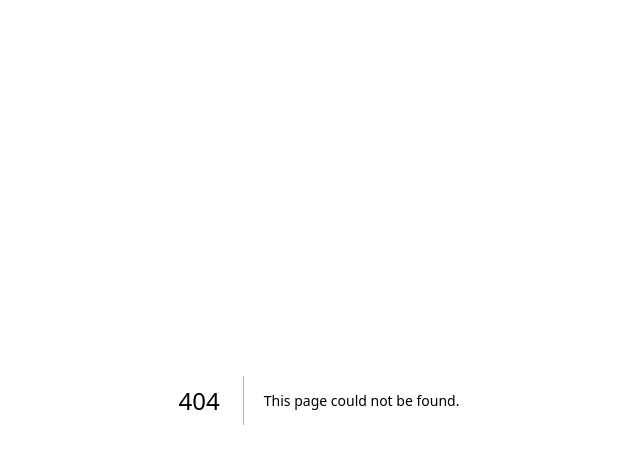
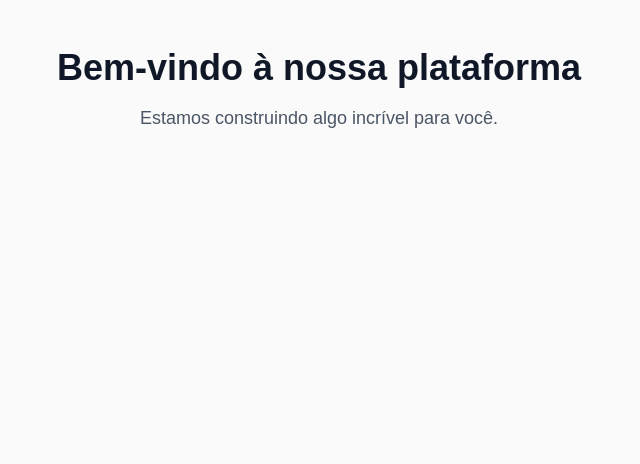
Before and after one commit to Carlos-Eduardo-Ferreira/horus, a Next.js app in the folder frontend/: page /dashboard in a window 1280 px wide. Before the commit this address had no page. Shown: the top 464 px of the page, without its empty margins (321-961 px from the left). Built offline with nearby package versions, Linux system fonts and the light colour scheme.

Commit message:
general fixes

```diff
--- a/frontend/src/app/auth/layout.tsx
+++ b/frontend/src/app/auth/layout.tsx
@@ -4,7 +4,7 @@ export default function AuthLayout({ children }: { children: React.ReactNode })
   return (
     <div className="min-h-screen bg-[url('/assets/background_auth.png')] bg-cover bg-center flex items-center justify-center px-4">
       <div className="w-full max-w-md">
-        <div className="auth-form-wrapper">
+        <div className="bg-muted p-6 sm:p-8 md:p-10 rounded-lg shadow-2xl">
           {children}
         </div>
       </div>
--- a/frontend/src/app/auth/login/page.tsx
+++ b/frontend/src/app/auth/login/page.tsx
@@ -148,9 +148,10 @@ export default function LoginPage() {
 
       {/* Formulário de login */}
       <form onSubmit={handleSubmit}>
-        <div className="flex flex-col space-y-4 sm:space-y-6">
+        <div className="flex flex-col space-y-6">
           {/* Campo de CPF/CNPJ */}
           <LabeledInput
+            mutedBackground
             id="document"
             title="CPF/CNPJ"
             type="text"
@@ -163,6 +164,7 @@ export default function LoginPage() {
 
           {/* Campo de Senha */}
           <LabeledInput
+            mutedBackground
             id="password"
             title="Senha"
             type="password"
--- a/frontend/src/app/auth/recover-password/page.tsx
+++ b/frontend/src/app/auth/recover-password/page.tsx
@@ -37,10 +37,11 @@ export default function RecoverPasswordPage() {
         Insira seu e-mail para alteração de senha
       </Text>
 
-      <form onSubmit={handleSubmit} className="flex flex-col space-y-4 sm:space-y-6">
+      <form onSubmit={handleSubmit} className="flex flex-col space-y-6">
         <div className="grid gap-6">
           <div>
             <LabeledInput
+              mutedBackground
               id="email"
               title="E-mail"
               type="email"
--- a/frontend/src/app/auth/register/page.tsx
+++ b/frontend/src/app/auth/register/page.tsx
@@ -163,7 +163,7 @@ export default function RegisterPage() {
           Crie sua conta
         </Title>
 
-        <div className="flex flex-col space-y-4 sm:space-y-6">
+        <div className="flex flex-col space-y-6">
           <Text size="sm" align="center" className="mb-6">
             Selecione o tipo de conta que deseja criar
           </Text>
@@ -227,12 +227,13 @@ export default function RegisterPage() {
         </Text>
       )}
 
-      <form onSubmit={handleSubmit} className="flex flex-col space-y-4 sm:space-y-6">
+      <form onSubmit={handleSubmit} className="flex flex-col space-y-6">
         <div className="grid gap-6">
           {userType === 'consumer' ? (
             <>
               <div>
                 <LabeledInput
+                  mutedBackground
                   id="name"
                   title="Nome"
                   type="text"
@@ -245,6 +246,7 @@ export default function RegisterPage() {
 
               <div>
                 <LabeledInput
+                  mutedBackground
                   id="document"
                   title="CPF"
                   type="text"
@@ -258,6 +260,7 @@ export default function RegisterPage() {
 
               <div>
                 <LabeledInput
+                  mutedBackground
                   id="email"
                   title="Endereço de e-mail"
                   type="email"
@@ -271,6 +274,7 @@ export default function RegisterPage() {
           ) : (
             <div>
               <LabeledInput
+                mutedBackground
                 id="document"
                 title="CNPJ"
                 type="text"
@@ -285,6 +289,7 @@ export default function RegisterPage() {
 
           <div>
             <LabeledInput
+              mutedBackground
               id="password"
               title="Senha"
               type="password"
@@ -297,6 +302,7 @@ export default function RegisterPage() {
 
           <div>
             <LabeledInput
+              mutedBackground
               id="password_confirmation"
               title="Confirmar senha"
               type="password"
--- a/frontend/src/app/auth/reset-password/page.tsx
+++ b/frontend/src/app/auth/reset-password/page.tsx
@@ -37,10 +37,11 @@ export default function ResetPasswordPage() {
         Escolha sua nova senha
       </Text>
 
-      <form onSubmit={handleSubmit} className="flex flex-col space-y-4 sm:space-y-6">
+      <form onSubmit={handleSubmit} className="flex flex-col space-y-6">
         <div className="grid gap-6">
           <div>
             <LabeledInput
+              mutedBackground
               id="password"
               title="Nova senha"
               type="password"
@@ -53,6 +54,7 @@ export default function ResetPasswordPage() {
 
           <div>
             <LabeledInput
+              mutedBackground
               id="confirmPassword"
               title="Confirmar senha"
               type="password"
--- /dev/null
+++ b/frontend/src/app/dashboard/page.tsx
@@ -0,0 +1,24 @@
+'use client';
+
+import Title from '@/components/Title';
+
+export default function DashboardPage() {
+  return (
+    <div className="min-h-screen flex flex-col bg-muted">
+      {/* Conteúdo principal */}
+      <main className="flex-grow">
+        {/* Seção de boas-vindas */}
+        <section className="py-12 px-4">
+          <div className="container mx-auto text-center max-w-3xl">
+            <Title size="xl" align="center" className="mb-4">
+              Bem-vindo à nossa plataforma
+            </Title>
+            <p className="text-lg text-gray-600 mb-8">
+              Estamos construindo algo incrível para você.
+            </p>
+          </div>
+        </section>
+      </main>
+    </div>
+  );
+}
--- a/frontend/src/app/page.tsx
+++ b/frontend/src/app/page.tsx
@@ -8,7 +8,7 @@ import { FaCommentAlt } from 'react-icons/fa';
 
 export default function HomePage() {
   return (
-    <div className="min-h-screen flex flex-col bg-[#fafafa]">
+    <div className="min-h-screen flex flex-col bg-muted">
       <HomeHeader />
 
       {/* Conteúdo principal */}
@@ -34,7 +34,7 @@ export default function HomePage() {
         </section>
 
         {/* Seção Sobre nós */}
-        <section className="py-12 px-4 bg-white">
+        <section className="py-12 px-4 bg-common">
           <div className="container mx-auto max-w-4xl">
             <Title size="lg" align="center" className="mb-6">
               Sobre nós
--- a/frontend/src/components/LabeledInput.tsx
+++ b/frontend/src/components/LabeledInput.tsx
@@ -6,6 +6,7 @@ import { cn } from '@/lib/classNames'
 export interface LabeledInputProps extends React.InputHTMLAttributes<HTMLInputElement> {
   title: string
   error?: string
+  mutedBackground?: boolean
 }
 
 export default function LabeledInput({
@@ -18,11 +19,14 @@ export default function LabeledInput({
   className,
   tabIndex,
   error,
+  mutedBackground = false,
   ...rest
 }: LabeledInputProps) {
   const handleChange = (e: React.ChangeEvent<HTMLInputElement>) => {
     onChange?.(e)
   }
+
+  const labelBackground = mutedBackground ? 'bg-muted' : 'bg-common';
 
   return (
     <div className="relative flex flex-col gap-1">
@@ -57,7 +61,7 @@ export default function LabeledInput({
       <div className="absolute left-4 -top-3 pointer-events-none">
         <div className="relative">
           <div className="absolute inset-0 top-1/2 h-1/2 bg-white" />
-          <div className="absolute inset-0 bottom-1/2 h-1/2 bg-[var(--auth-form-background)]" />
+          <div className={`absolute inset-0 bottom-1/2 h-1/2 ${labelBackground}`} />
           <span className="relative px-1 text-sm text-gray-600">
             {title}
           </span>
--- a/frontend/styles/globals.css
+++ b/frontend/styles/globals.css
@@ -9,11 +9,15 @@ body {
 
 /* Variáveis globais */
 :root {
-  /* Autenticação e input */
-  --auth-form-background: #fafafa;
+  --muted-background: #fafafa;
+  --common-background: #ffffff;
 }
 
-/* Estilização do formulário da tela de autenticação */
-.auth-form-wrapper {
-  @apply bg-[var(--auth-form-background)] p-6 sm:p-8 md:p-10 rounded-lg shadow-2xl;
+/* Classes de background */
+.bg-muted {
+  background-color: var(--muted-background);
 }
+
+.bg-common {
+  background-color: var(--common-background);
+}
```
